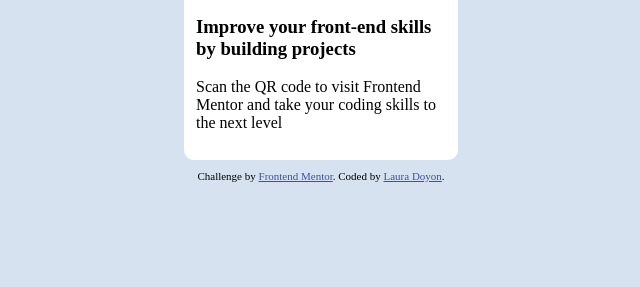
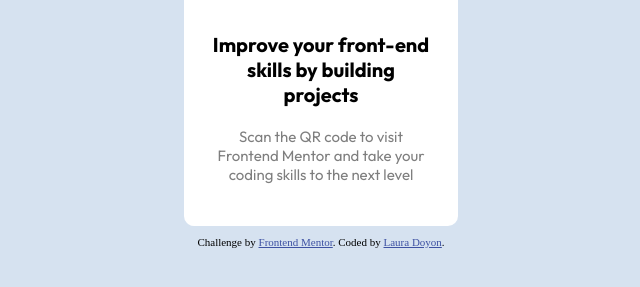
Before and after one commit to L-itslocked/qr-code-component-main, a plain HTML site: page index.html in a window 1280 px wide. Shown: the part 219-506 px from the top of the page, without its empty margins (319-959 px from the left). Drawn offline with Linux system fonts and the light colour scheme.

Commit message:
Add text styling

```diff
--- a/style.css
+++ b/style.css
@@ -1,5 +1,14 @@
 body {
   background-color: hsl(212, 45%, 89%);
+}
+h3 {
+  font-size: 20px;
+  font-weight: 700px;
+}
+p {
+  opacity: 50%;
+  font-size: 15px;
+  font-weight: 400px;
 }
 .app {
   background-color: hsl(0, 0%, 100%);
@@ -16,7 +25,11 @@ body {
   padding: 5rem;
   border-radius: 7px;
 }
-
+.text-content {
+  padding: 15px;
+  text-align: center;
+  font-family: outfit;
+}
 .attribution {
   margin: 10px;
   font-size: 11px;
```
